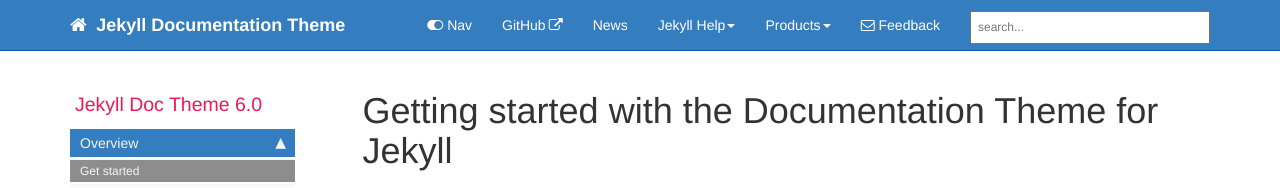
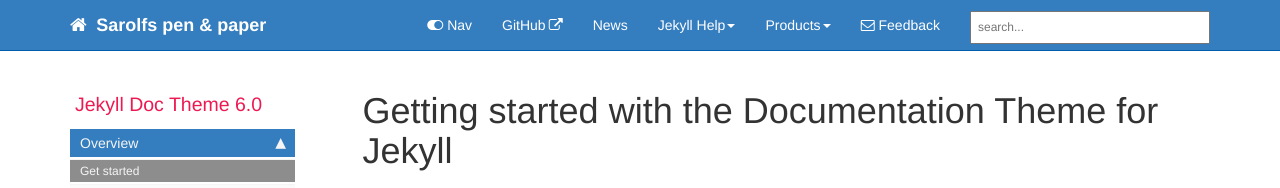
Before and after one commit to Sarolf/pnp, a Jekyll site: the page built from index.md, in a window 1280 px wide and 900 px high. Shown: the top 188 px of the window. Built offline with Jekyll 4.4.1, drawn with Linux system fonts in a browser that asks for light colours; comment, search, counter and statistics services are not loaded.

Commit message:
changed default config

```diff
--- a/_config.yml
+++ b/_config.yml
@@ -1,9 +1,9 @@
-repository: tomjoht/documentation-theme-jekyll
+repository: Sarolf/pnp
 
 output: web
 # this property is useful for conditional filtering of content that is separate from the PDF.
 
-topnav_title: Jekyll Documentation Theme
+topnav_title: Sarolfs pen & paper
 # this appears on the top navigation bar next to the home button
 
 site_title: Jekyll theme for documentation
@@ -18,7 +18,7 @@ github_editme_path: tomjoht/documentation-theme-jekyll/blob/gh-pages/
 # gitlab_editme_path: tomjoht/documentation-theme-jekyll/blob/gh-pages/
 # if you're using GitLab, provide the basepath to the branch you've created for reviews, following the sample here. if not, leave this value blank.
 
-google_analytics: UA-66296557-1
+google_analytics:
 # if you have google-analytics ID, put it in. if not, edit this value to blank.
 
 host: 127.0.0.1
@@ -35,7 +35,7 @@ exclude:
 
 feedback_subject_line: Jekyll documentation theme
 
-feedback_email: tomjoht@gmail.com
+feedback_email: sven.steding@gmail.com
 # used as a contact email for the Feedback link in the top navigation bar
 
 # feedback_disable: true
```
